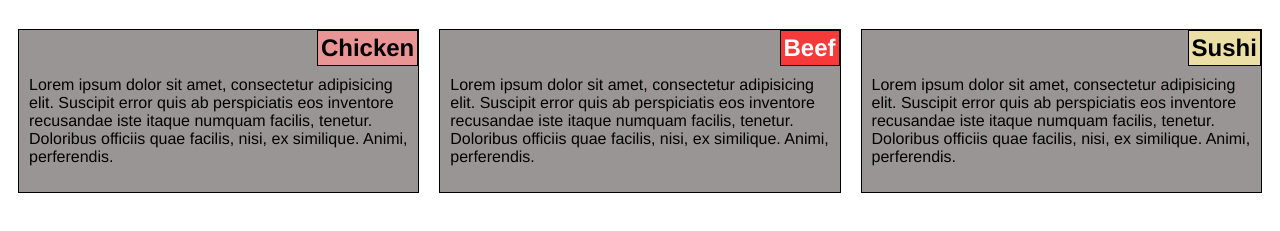
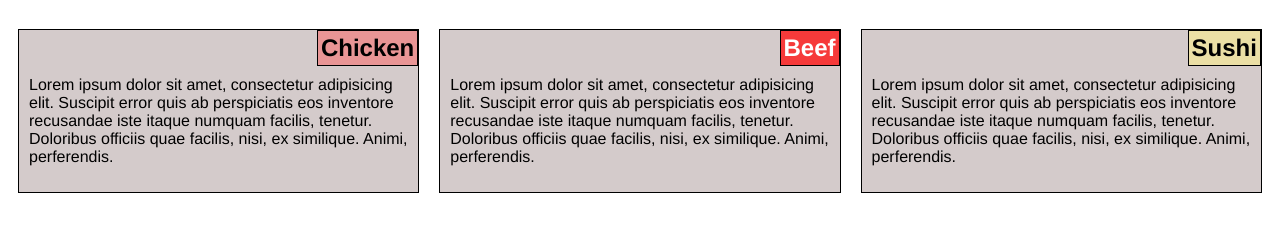
Before and after one commit to BenjaminXi/coursera-test, a plain HTML site: page module2-s/index.html in a window 1280 px wide. Shown: the part 61-292 px from the top of the page. Drawn offline with Linux system fonts and the light colour scheme.

Commit message:
My module2 solution.

```diff
--- a/module2-s/css/style.css
+++ b/module2-s/css/style.css
@@ -4,7 +4,7 @@
 }
 
 #container {
-  background-color: #9A9595;
+  background-color: #D4CBCB;
   font-family: Helvetica;
   color: black;
   position: relative;
```
